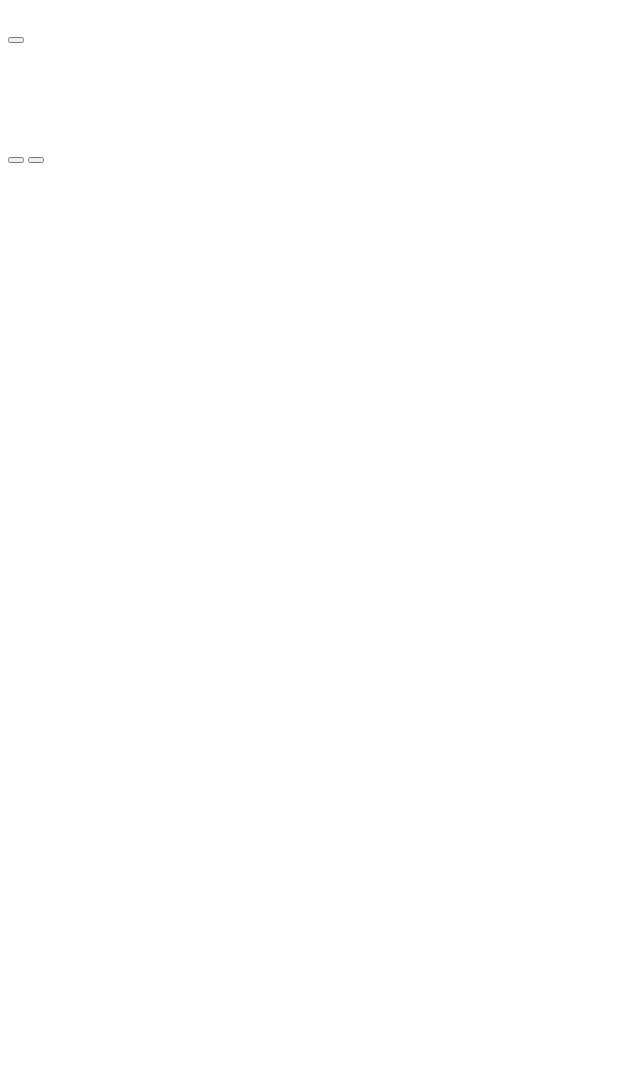
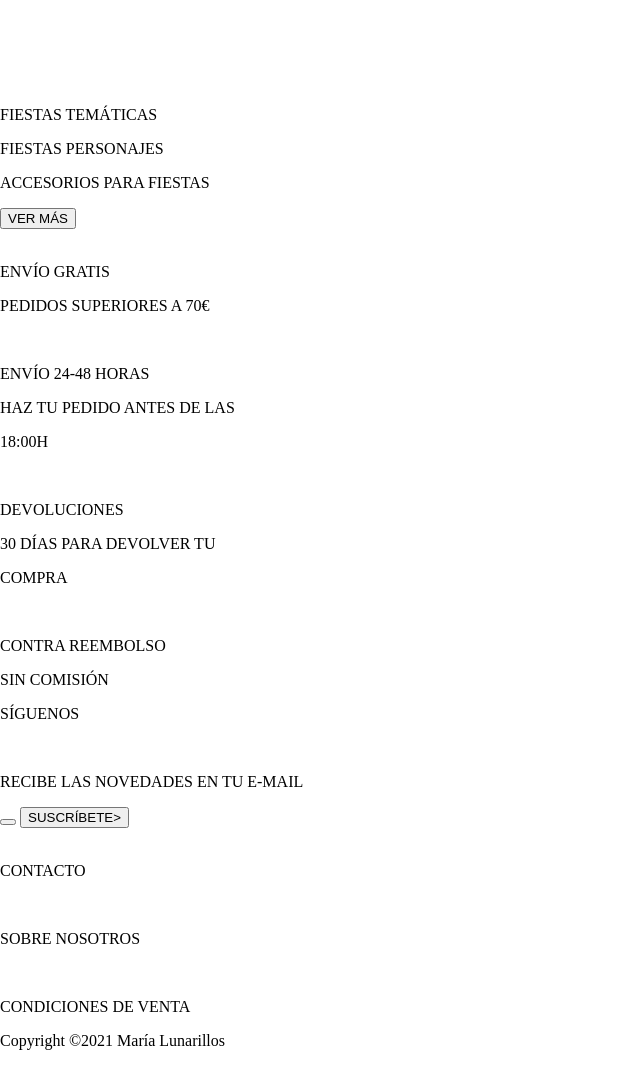
Before and after one commit to DavidLlobet/week1lunarillos, a plain HTML site: page index.html in a window 1280 px wide. Shown: the whole page, without its empty margins (0-640 px from the left). Before the commit the page ends 800 px from the top, so only its background shows below. Drawn offline with Linux system fonts and the light colour scheme.

Commit message:
Assign classes to html tags

```diff
--- a/index.css
+++ b/index.css
@@ -1,13 +1,7 @@
-.register {
-  width: 100px;
-  height: 100px;
-  background-image: url(https://www.marialunarillos.com/skin/frontend/default/newdesign2017/images/sprite.svg);
-  background-position-x: -66px;
-  background-position-y: 10px;
-  background-size: initial;
-  background-repeat: no-repeat;
-  background-attachment: initial;
-  background-origin: initial;
-  background-clip: initial;
-  background-color: rgb(82, 41, 41);
+* {
+  box-sizing: border-box;
 }
+
+body {
+  margin: 0;
+}
--- a/index.html
+++ b/index.html
@@ -8,72 +8,113 @@
   <title>Web</title>
 </head>
 <body>
-  <main>
-    <header>
-      <div>
+
+  <main class="main-container">
+    <header class="header">
+      <div class="header__burger">
       </div>
-      <div>
+      <div class="header__register">
+        <img>
       </div>
-      <div>
+      <div class="header__search">
+        <img>
       </div>
-      <div>
+      <div class= "header__shopping-cart">
+        <img>
       </div>
-      <div>
+      <div class="header__number">
       </div>
     </header>
-    <div></div>
-    <div>
+    <div class="logo">
       <img>
     </div>
-    <div></div>
-    <section>
-      <button></button>
+    <div class="cake">
+      <img>
+    </div>
+    <div class="line"></div>
+    <p></p>
+    <div class="line"></div>
+    <section class="parties">
+      <div class="picture1">
+        <p class="picture-info">FIESTAS TEMÁTICAS</p>
+      </div>
+      <div class="picture2">
+        <p class="picture-info">FIESTAS PERSONAJES</p>
+      </div>
+      <div class="picture3">
+        <p class="picture-info">ACCESORIOS PARA FIESTAS</p>
+      </div>
+      <button class="see-more">VER MÁS</button>
     </section>
-    <section>
-      <div>
-        <div>
-          <img>
-          <p></p>
-          <p></p>
+    <section class="general-info">
+        <div class="general-info--row">
+          <div>
+            <img class="general-info--icon">
+            <p class="general-info--title">ENVÍO GRATIS</p>
+            <p class="general-info--text">PEDIDOS SUPERIORES A 70€</p>
+          </div>
+          <div>
+            <img class="general-info--icon">
+            <p class="general-info--title">ENVÍO 24-48 HORAS</p>
+            <p class="general-info--text">HAZ TU PEDIDO ANTES DE LAS</p>
+            <p class="general-info--text">18:00H</p>
+          </div>
+        </div>
+        <div class="general-info--row">
+          <div>
+            <img class="general-info--icon">
+            <p class="general-info--title">DEVOLUCIONES</p>
+            <p class="general-info--text">30 DÍAS PARA DEVOLVER TU</p>
+            <p class="general-info--text">COMPRA</p>
+          </div>
+          <div>
+            <img class="general-info--icon">
+            <p class="general-info--title">CONTRA REEMBOLSO</p>
+            <p class="general-info--text">SIN COMISIÓN</p>
+          </div>
+        </div>
+    </section>
+    <section class="footer">
+      <div class="social-networks">
+        <p class="follow-text">SÍGUENOS</p>
+        <div class="social-networks-row">
+          <img class="social-networks-icon">
+          <img class="social-networks-icon">
+          <img class="social-networks-icon">
+          <img class="social-networks-icon">
+          <img class="social-networks-icon">
         </div>
       </div>
+        <div class="line"></div>
       <div>
-        <div>
-          <img>
-          <p></p>
-          <p></p>
+          <p class="email-title">RECIBE LAS NOVEDADES EN TU E-MAIL</p>
+          <form></form>
+          <button></button>
+          <button class="button">SUSCRÍBETE></button>
+      </div>
+      <div class="line"></div>
+      <div class="additional-info">
+        <div class="icon-group">
+          <div class="icon-container">
+            <img class="icon">
+          </div>
+          <p>CONTACTO</p>
+        </div>
+        <div class="icon-group">
+          <div class="icon-container">
+            <img class="icon">
+          </div>
+          <p>SOBRE NOSOTROS</p>
+        </div>
+        <div class="icon-group">
+          <div class="icon-container">
+            <img class="icon">
+          </div>
+          <p>CONDICIONES DE VENTA</p>
         </div>
       </div>
-    </section>
-    <section>
-      <div>
-        <p></p>
-        <div>
-          <img>
-          <img>
-          <img>
-          <img>
-          <img>
-        </div>
-      </div>
-        <div></div>
-      <div>
-          <p></p>
-          <form></form>
-          <button></button>
-          <button></button>
-      </div>
-      <div></div>
-      <div>
-          <img>
-          <p></p>
-          <img>
-          <p></p>
-          <img>
-          <p></p>
-      </div>
-      <div>
-        <p></p>
+      <div class="copyright">
+        <p class="copyright__text">Copyright ©2021 María Lunarillos</p>
       </div>
     </section>
 
```
